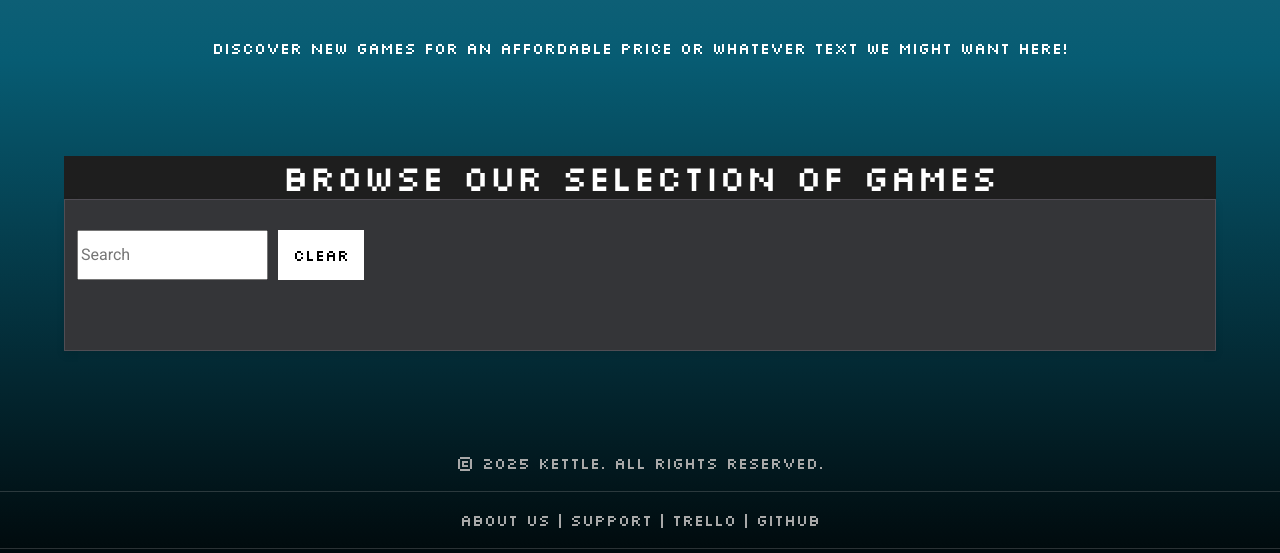
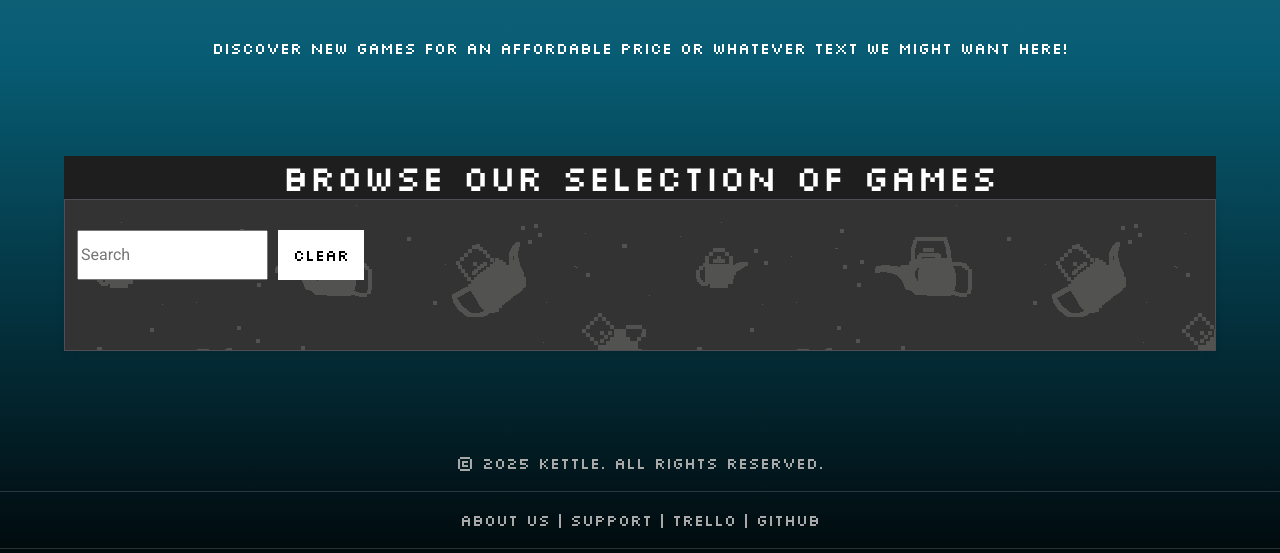
Before and after one commit to Icecreamy8229/kettle, a Flask app: page / in a window 1280 px wide. Shown: the part 497-1050 px from the top of the page. Run offline with Flask 3, Linux system fonts and the light colour scheme; data that the repository does not hold is empty; parts of the project's set-up code (start-up, migrations or seed data) failed here and were passed over; some libraries are stand-ins or nearby versions.

Commit message:
fixed image size for games on index page

```diff
--- a/static/styles.css
+++ b/static/styles.css
@@ -236,6 +236,10 @@ header h1 {
 }
 
 
+
+.bg-kettle {
+    background: url('../static/images/kettlebg.png') repeat;
+}
 
 .outer-container {
     justify-self: center;
--- a/templates/index.html
+++ b/templates/index.html
@@ -31,7 +31,7 @@
     }
 
     .gameImage {
-        width: 60px;
+        width: auto;
         height: 80px;
         margin-right: 15px;
     }
@@ -103,7 +103,7 @@
         <main>
             <div class="outer-container">
             <h1>Browse our selection of Games</h1>
-                <div  class="container">
+                <div  class="container bg-kettle">
 
                     <div id="searchbar-row">
 
```
